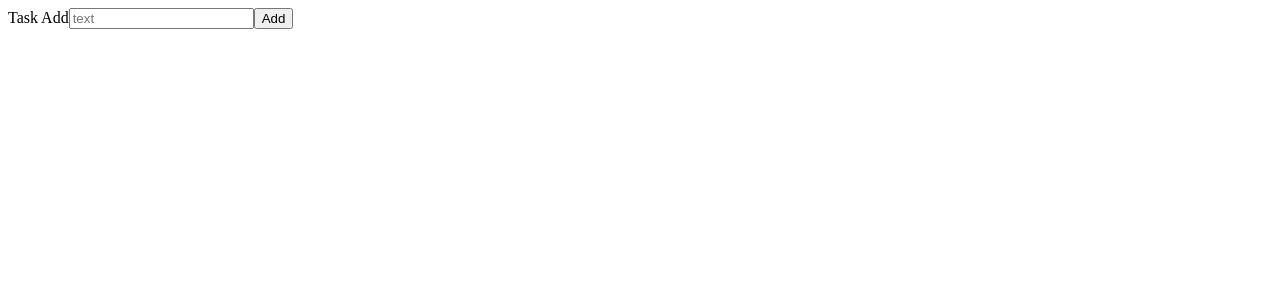
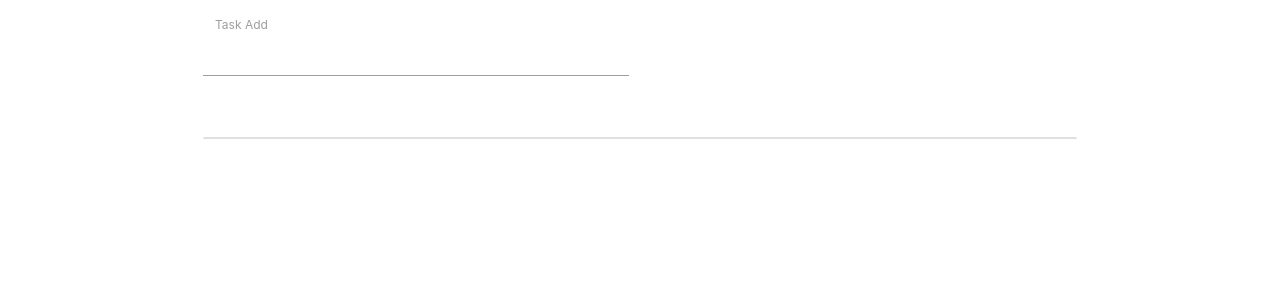
Before and after one commit to OoyamaYoshito/react-todo-sample, a React (Create React App) app: page / in a window 1280 px wide. Shown: the top 300 px of the page. Built offline with nearby package versions, Linux system fonts and the light colour scheme.

Commit message:
Use materialize

```diff
--- a/src/components/App.js
+++ b/src/components/App.js
@@ -1,7 +1,7 @@
-import React, {Component} from 'react';
+import React, { Component } from 'react';
 
-class App extends Component{
-  constructor(props){
+class App extends Component {
+  constructor(props) {
     super(props)
     this.state = {
       todos: []
@@ -11,44 +11,59 @@ class App extends Component{
   }
 
   //タスク追加
-  handleAdd(e){
+  handleAdd(e) {
     e.preventDefault()
-    if(e.target.text.value == "")return;
-    this.state.todos.push({title: e.target.text.value})
-    this.setState({todos: this.state.todos})
+    if (e.target.text.value == "") return;
+    this.state.todos.push({ title: e.target.text.value })
+    this.setState({ todos: this.state.todos })
     e.target.text.value = ''
   }
 
   // タスク削除
-  handleDelete(i){
-    this.state.todos.splice(i,1)
-    this.setState({todos: this.state.todos})
+  handleDelete(i) {
+    this.state.todos.splice(i, 1)
+    this.setState({ todos: this.state.todos })
   }
 
-  render(){
+  render() {
     return (
       <div className="App">
-      <Form handleAdd={this.handleAdd}/>
-      <List todos={this.state.todos} handleRemove={this.handleDelete}/>
+
+        <div class="container">
+          <div class="row">
+            <Form handleAdd={this.handleAdd} />
+            <List todos={this.state.todos} handleRemove={this.handleDelete} />
+          </div>
+        </div>
+        <div>
+          <link rel='stylesheet' href='https://fonts.googleapis.com/icon?family=Material+Icons' />
+          <link rel='stylesheet' href='https://cdnjs.cloudflare.com/ajax/libs/materialize/1.0.0/css/materialize.min.css' />
+          <script type="text/javascript" src="https://code.jquery.com/jquery-2.1.1.min.js"></script>
+          <script src='https://cdnjs.cloudflare.com/ajax/libs/materialize/1.0.0/js/materialize.min.js'></script>
+        </div>
       </div>
     );
   }
 }
 
 const Form = (props) => (
-  <form onSubmit={props.handleAdd}>
-      <label >Task Add</label>
-      <input name="text" placeholder="text" type="text"/><input type="submit" value="Add"/>
+  <div class="input-field col s6">
+    <form onSubmit={props.handleAdd} class="input-field">
+      <input id="addtext" name="text" type="text" class="autocomplete" />
+      <label for="addtext" class="active">Task Add</label>
     </form>
+  </div>
 );
 
 const List = (props) => (
-  <ul>
+  <div class="input-field col s12">
+    <ul class="collection">
       {props.todos.map((todos, i) => {
-      return <li key={i} >{todos.title} <button onClick={() => props.handleRemove(i)}>Delete</button>
-      </li>
+        return <li key={i} class="blue-grey-text text-darken-4 collection-item"><div>{todos.title} <a onClick={() => props.handleRemove(i)} class="right secondary-content"><i class="material-icons">delete</i></a>
+        </div></li>
       })}
     </ul>
+  </div>
 )
 
 export default App;
```
Lines whose indentation alone changed are shown as unchanged.
